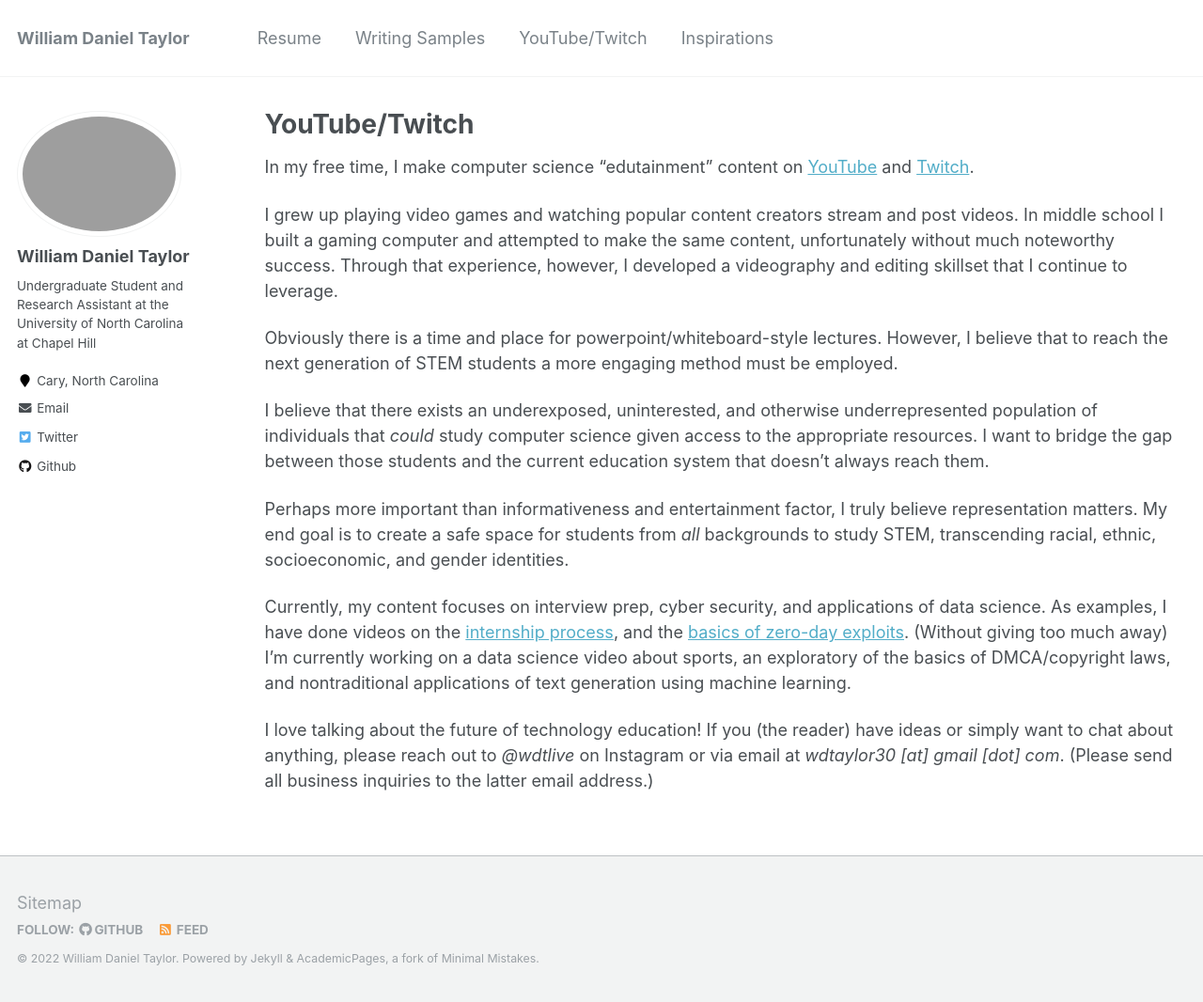
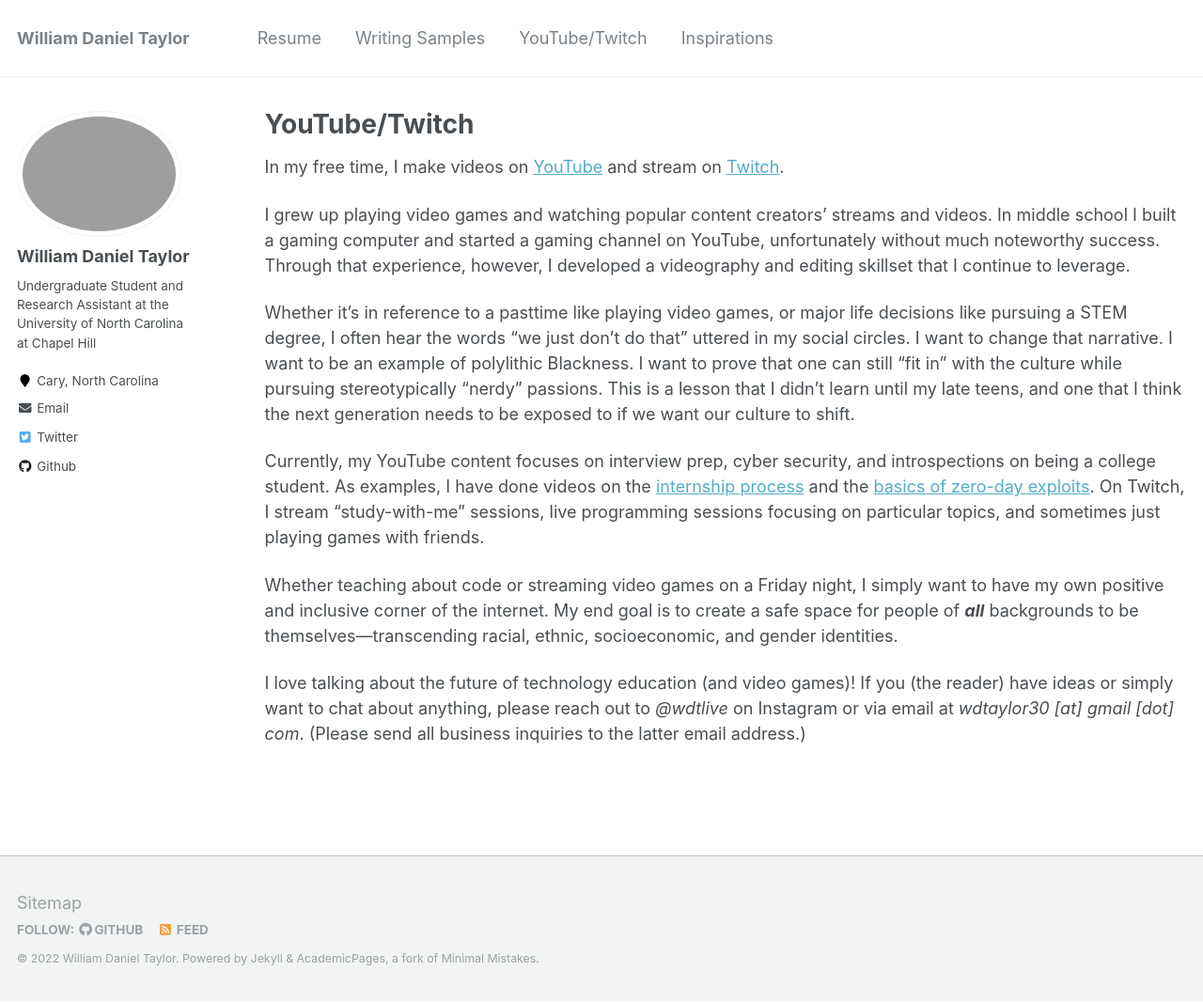
Before and after one commit to wdtaylor30/wdtaylor30.github.io, a Jekyll site: the page built from _pages/content.md, in a window 1280 px wide and 1066 px high. Shown: the whole window at 94% size. Built offline with Jekyll 4.4.1, drawn with Linux system fonts in a browser that asks for light colours.

Commit message:
updates to about.md and content.md

```diff
--- a/_pages/content.md
+++ b/_pages/content.md
@@ -10,16 +10,14 @@ redirect_from:
 
 {% include base_path %}
 
-In my free time, I make computer science "edutainment" content on [YouTube](https://www.youtube.com/channel/UCMFgsiB1pfEGzmeZ7jmeHeg) and [Twitch](https://www.twitch.tv/wdtlive).
+In my free time, I make videos on [YouTube](https://www.youtube.com/channel/UCMFgsiB1pfEGzmeZ7jmeHeg) and stream on [Twitch](https://www.twitch.tv/wdtlive).
 
-I grew up playing video games and watching popular content creators stream and post videos. In middle school I built a gaming computer and attempted to make the same content, unfortunately without much noteworthy success. Through that experience, however, I developed a videography and editing skillset that I continue to leverage.
+I grew up playing video games and watching popular content creators' streams and videos. In middle school I built a gaming computer and started a gaming channel on YouTube, unfortunately without much noteworthy success. Through that experience, however, I developed a videography and editing skillset that I continue to leverage.
 
-Obviously there is a time and place for powerpoint/whiteboard-style lectures. However, I believe that to reach the next generation of STEM students a more engaging method must be employed.
+Whether it's in reference to a pasttime like playing video games, or major life decisions like pursuing a STEM degree, I often hear the words "we just don't do that" uttered in my social circles. I want to change that narrative. I want to be an example of polylithic Blackness. I want to prove that one can still "fit in" with the culture while pursuing stereotypically "nerdy" passions. This is a lesson that I didn't learn until my late teens, and one that I think the next generation needs to be exposed to if we want our culture to shift.
 
-I believe that there exists an underexposed, uninterested, and otherwise underrepresented population of individuals that *could* study computer science given access to the appropriate resources. I want to bridge the gap between those students and the current education system that doesn't always reach them.
+Currently, my YouTube content focuses on interview prep, cyber security, and introspections on being a college student. As examples, I have done videos on the [internship process](https://www.youtube.com/watch?v=HbKJBQr3x_k) and the [basics of zero-day exploits](https://www.youtube.com/watch?v=RFv4-4aT6ZU). On Twitch, I stream "study-with-me" sessions, live programming sessions focusing on particular topics, and sometimes just playing games with friends.
 
-Perhaps more important than informativeness and entertainment factor, I truly believe representation matters. My end goal is to create a safe space for students from *all* backgrounds to study STEM, transcending racial, ethnic, socioeconomic, and gender identities.
+Whether teaching about code or streaming video games on a Friday night, I simply want to have my own positive and inclusive corner of the internet. My end goal is to create a safe space for people of ***all*** backgrounds to be themselves—transcending racial, ethnic, socioeconomic, and gender identities.
 
-Currently, my content focuses on interview prep, cyber security, and applications of data science. As examples, I have done videos on the [internship process](https://www.youtube.com/watch?v=HbKJBQr3x_k), and the [basics of zero-day exploits](https://www.youtube.com/watch?v=RFv4-4aT6ZU). (Without giving too much away) I'm currently working on a data science video about sports, an exploratory of the basics of DMCA/copyright laws, and nontraditional applications of text generation using machine learning.
-
-I love talking about the future of technology education! If you (the reader) have ideas or simply want to chat about anything, please reach out to _@wdtlive_ on Instagram or via email at _wdtaylor30 [at] gmail [dot] com_. (Please send all business inquiries to the latter email address.)
+I love talking about the future of technology education (and video games)! If you (the reader) have ideas or simply want to chat about anything, please reach out to _@wdtlive_ on Instagram or via email at _wdtaylor30 [at] gmail [dot] com_. (Please send all business inquiries to the latter email address.)
```
Also changed, not shown: _pages/about.md (+1 -1 lines).
